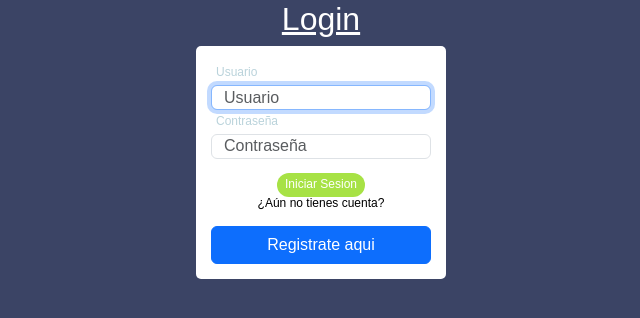
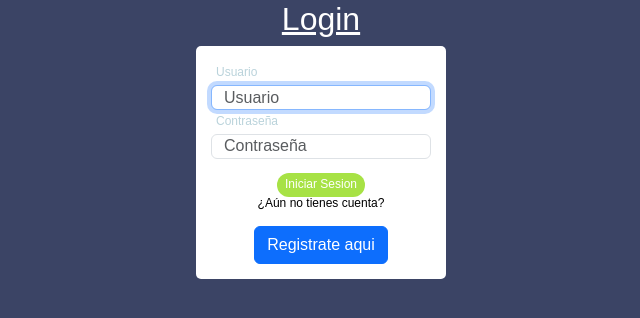
Before and after one commit to IESAlisal/22asir2proyecto-grupo3, a PHP site: page /login.php in a window 1280 px wide. Shown: the top 318 px of the page, without its empty margins (319-959 px from the left). Run offline with PHP 8.4, Linux system fonts and the light colour scheme; some libraries are stand-ins or nearby versions.

Commit message:
Add files via upload

```diff
--- a/css/estiloLogin.css
+++ b/css/estiloLogin.css
@@ -55,6 +55,7 @@ a {
     text-decoration: none;
     text-align: center;
     transition: all 0.5s;
+    margin: auto;
 }
 a:hover {
     color:purple; font-size:12.1px;
--- a/css/estiloRegistro.css
+++ b/css/estiloRegistro.css
@@ -55,6 +55,7 @@ a {
     text-decoration: none;
     text-align: center;
     transition: all 0.5s;
+    margin: auto;
 }
 a:hover {
     color:purple; font-size:12.1px;
```
